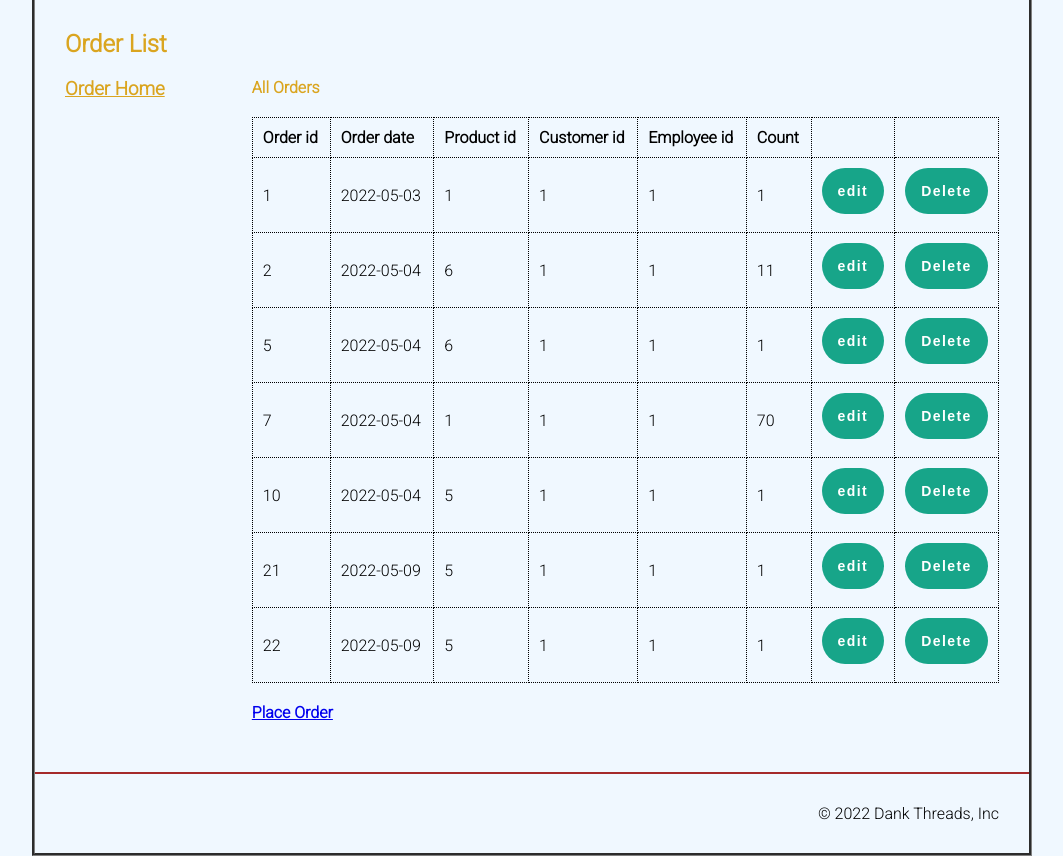
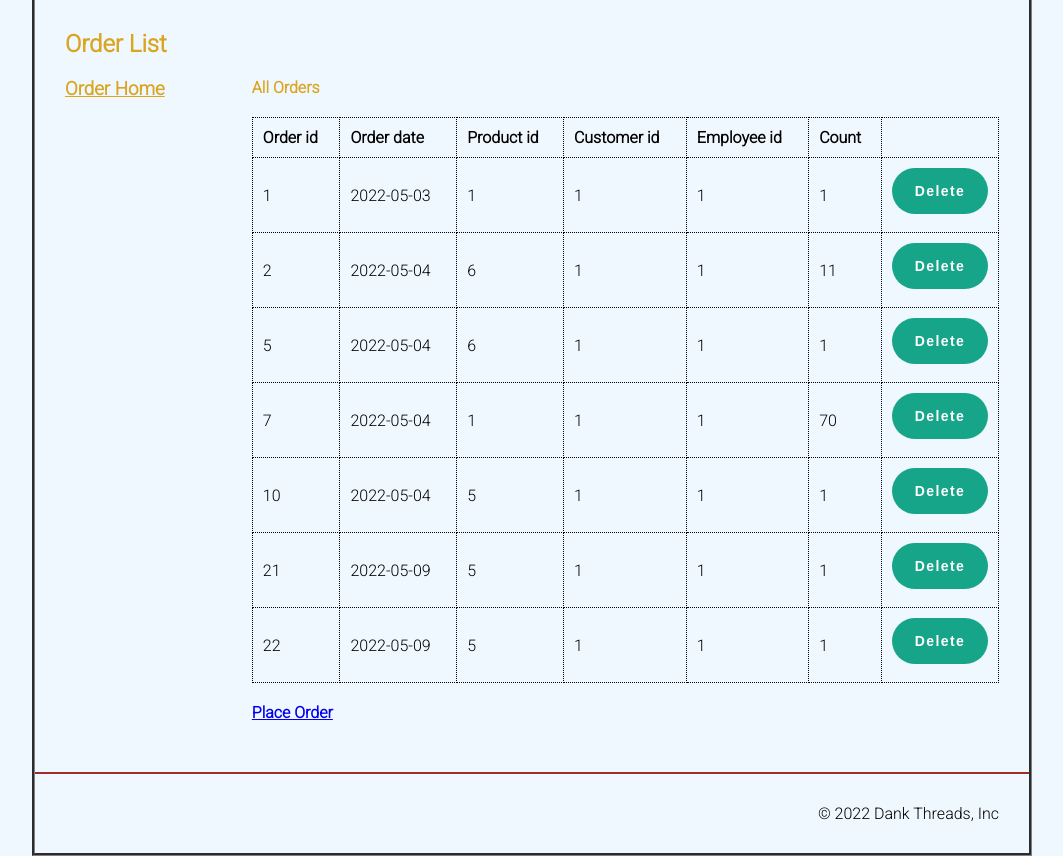
Before and after one commit to AnthonyFattalUGA/dbmsfinalproject, a PHP site: page /orderview.php in a window 1280 px wide. Shown: the part 196-1052 px from the top of the page, without its empty margins (108-1171 px from the left). Run offline with PHP 8.4, Linux system fonts and the light colour scheme; data comes from the database, SQL or seed files in the repository.

Commit message:
Update orderview.php

```diff
--- a/orderview.php
+++ b/orderview.php
@@ -1,7 +1,7 @@
 <?php
 include('db_conn.php');
 $info = $show2 = $show1 = '';
-if (isset($_REQUEST['dtl_id'])) { // for delete function
+if (isset($_REQUEST['dlt_id'])) { // for delete function
     $dlt_id = $_REQUEST[`dlt_id`];
     $sql = "DELETE FROM `orders` WHERE `oid` = '$dlt_id'";
     $check = mysqli_query($conn,$sql);
@@ -27,7 +27,6 @@ if(!empty($row1)) {
             <td>'.$row1['cid'].'</td>
             <td>'.$row1['eid'].'</td>
             <td>'.$row1['count'].'</td>
-            <td><button onclick="location.href=\'editorder.php?edit_oid='.$row1['oid'].'\';">edit</button></td>
             <td><button onclick="location.href=\'orderview.php?dlt_id='.$row1['oid'].'\';">Delete</button></td>
         </tr>';
     }
@@ -81,7 +80,6 @@ if(!empty($row1)) {
                     <th>Employee id</th>
                     <th>Count</th>
                     <th></th>
-                    <th></th>
                 </tr>
                 <?php echo $show2; ?>
             </table>
```
